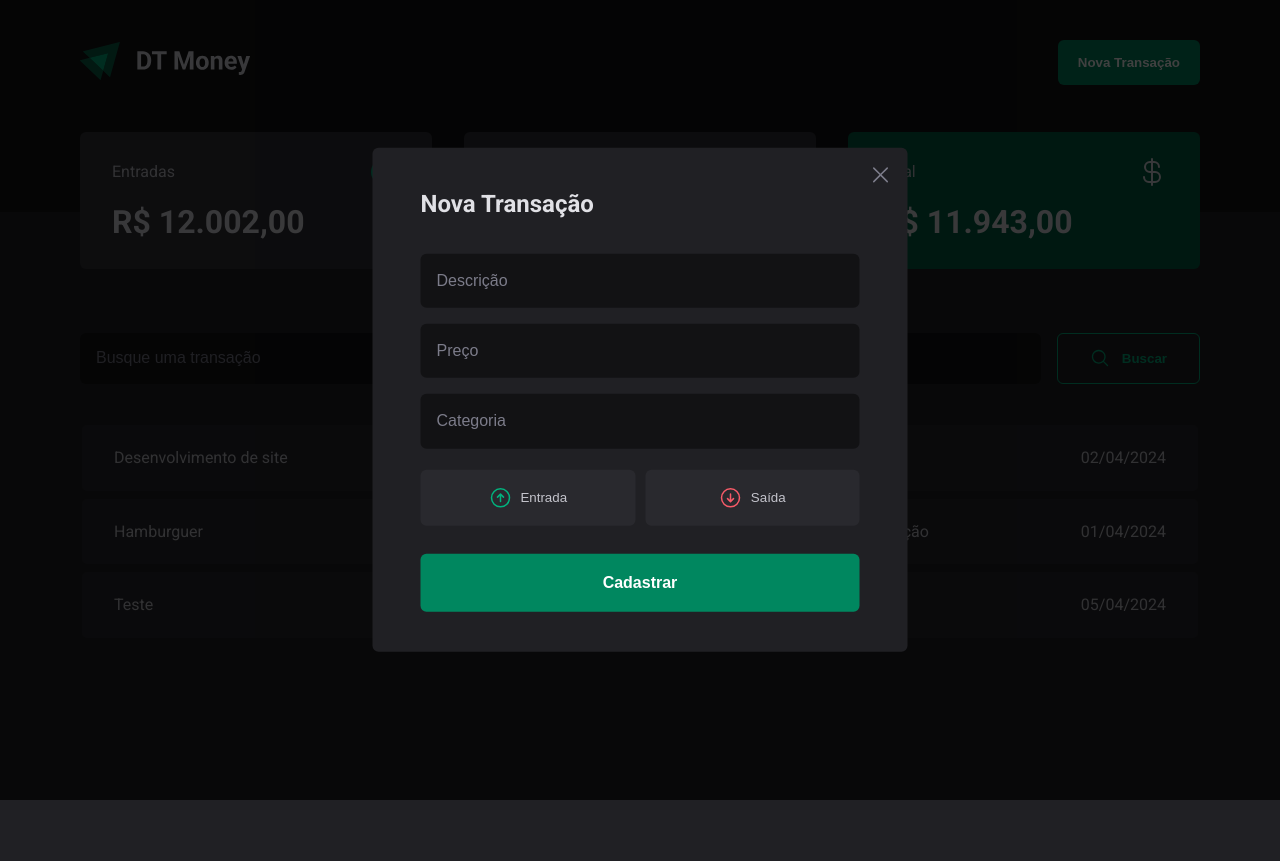
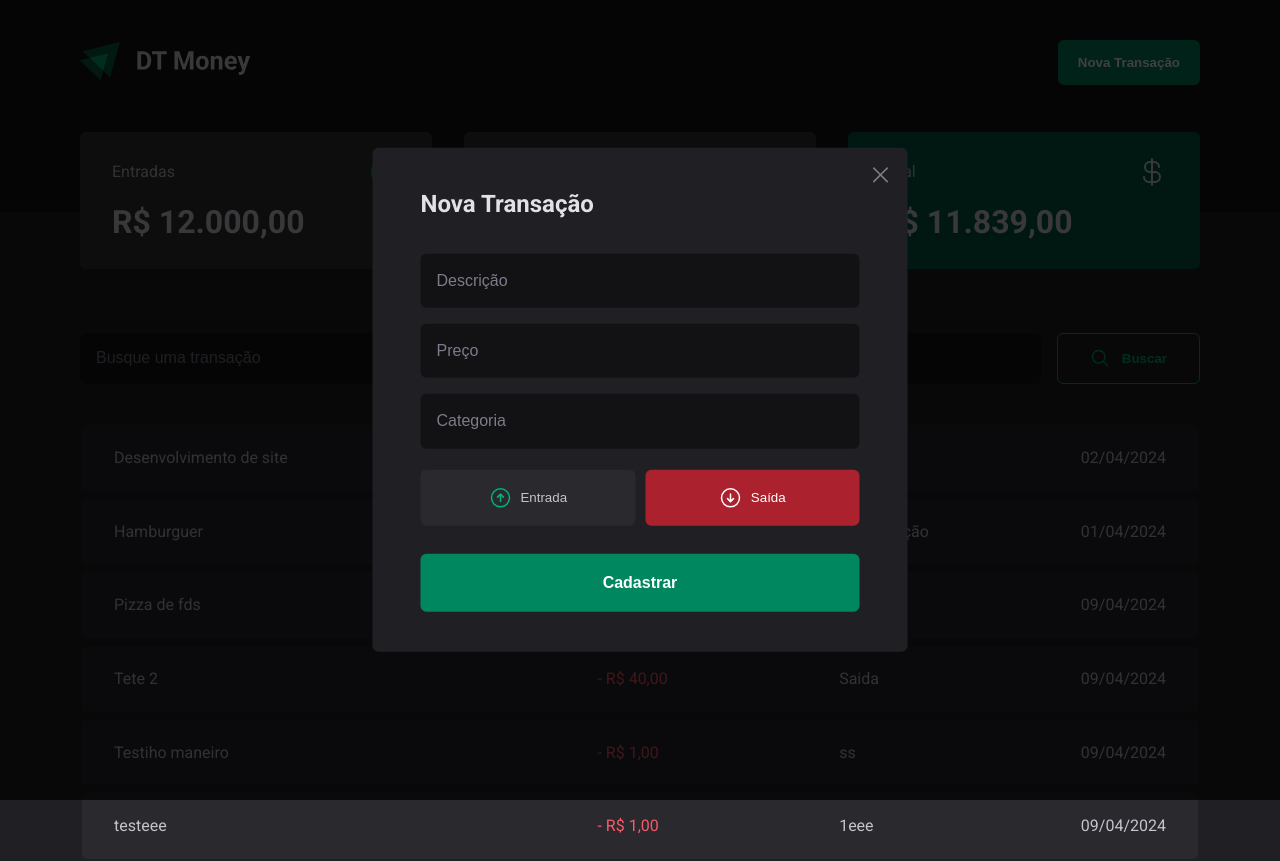
Before and after one commit to lucasfreittas/DTMoney, a React (Vite) app: page / in a window 1280 px wide. Both pictures are taken after a click on the button "Nova Transação". Before the commit the page ends 800 px from the top, so only its background shows below. Built offline with nearby package versions, Linux system fonts and the light colour scheme; data requests are answered from the project's data file.

Commit message:
feat: dtmoney

```diff
--- a/package.json
+++ b/package.json
@@ -11,13 +11,16 @@
     "preview": "vite preview"
   },
   "dependencies": {
+    "@hookform/resolvers": "^3.3.4",
     "@phosphor-icons/react": "^2.0.15",
     "@radix-ui/react-dialog": "^1.0.5",
     "@radix-ui/react-radio-group": "^1.1.3",
     "axios": "^1.6.8",
     "react": "^18.2.0",
     "react-dom": "^18.2.0",
-    "styled-components": "^6.1.8"
+    "react-hook-form": "^7.51.2",
+    "styled-components": "^6.1.8",
+    "zod": "^3.22.4"
   },
   "devDependencies": {
     "@types/react": "^18.2.66",
--- a/server.json
+++ b/server.json
@@ -17,12 +17,36 @@
       "createdAt": "2024-04-01T09:34:44.505Z"
     },
     {
-      "id": "2f08",
-      "description": "Teste",
-      "price": 2,
-      "category": "Teste",
-      "type": "income",
-      "createdAt": "2024-04-05T00:02:00.222Z"
+      "id": "dd3b",
+      "description": "Pizza de fds",
+      "price": 60,
+      "category": "Comida",
+      "type": "outcome",
+      "createdAt": "2024-04-09T00:08:13.798Z"
+    },
+    {
+      "id": "31f2",
+      "description": "Tete 2",
+      "price": 40,
+      "category": "Saida",
+      "type": "outcome",
+      "createdAt": "2024-04-09T00:22:59.010Z"
+    },
+    {
+      "id": "4ca8",
+      "description": "Testiho maneiro",
+      "price": 1,
+      "category": "ss",
+      "type": "outcome",
+      "createdAt": "2024-04-09T00:23:54.122Z"
+    },
+    {
+      "id": "b6a0",
+      "description": "testeee",
+      "price": 1,
+      "category": "1eee",
+      "type": "outcome",
+      "createdAt": "2024-04-09T00:27:36.686Z"
     }
   ]
 }
--- a/src/Components/Header/index.tsx
+++ b/src/Components/Header/index.tsx
@@ -3,19 +3,22 @@ import { NewTransactionModal } from "../NewTransactionModal";
 import * as Dialog from '@radix-ui/react-dialog';
 
 import DTMoneyLogo from '../../Assets/DTMoney-logo.svg'
+import { useTransactions } from "../../Contexts/useTransactions";
 
 export function Header(){
+    const { isModalOpen, switchModalState} = useTransactions();
+
     return(
         <HeaderContariner>
             <ContentContainer>
                 <img src={DTMoneyLogo} alt="" />
 
-                <Dialog.Root>
+                <Dialog.Root open={isModalOpen} onOpenChange={switchModalState}>
                     <Dialog.Trigger asChild>
-                        <button>Nova Transação</button>
+                        <button onClick={switchModalState}>Nova Transação</button>
                     </Dialog.Trigger>
 
-                    <NewTransactionModal />
+                    <NewTransactionModal/>
                 </Dialog.Root>
 
             </ContentContainer>
--- a/src/Components/NewTransactionModal/index.tsx
+++ b/src/Components/NewTransactionModal/index.tsx
@@ -4,21 +4,41 @@ import { ModalContent, Overlay, CloseButton, TransactionType, TransactionTypeBut
 import { ArrowCircleDown, ArrowCircleUp, X } from '@phosphor-icons/react';
 import { useTransactions } from '../../Contexts/useTransactions';
 
+import { Controller, useForm } from 'react-hook-form';
+import * as zod from 'zod';
+import { zodResolver } from '@hookform/resolvers/zod';
+import { useState } from 'react';
+
+const newTransactionsSchema = zod.object({
+    description: zod.string(),
+    price: zod.number(),
+    category: zod.string(),
+    type: zod.enum(['income', 'outcome']),
+});
+
+type NewTransactionsInputs = zod.infer<typeof newTransactionsSchema>
+
+
 export function NewTransactionModal(){
+
+    const {switchModalState } = useTransactions();
+
+    const { control, register, handleSubmit, reset} = useForm<NewTransactionsInputs>({
+        resolver: zodResolver(newTransactionsSchema),
+        defaultValues: {
+            type: 'outcome',
+        }
+    })
 
     const {addTransaction} = useTransactions();
 
-   function handleAddTransaction(){
-    const newTransaction = {
-            description: 'Teste',
-            price: 2,
-            category: 'Teste',
-            type: 'income'
+
+   function handleAddTransaction(data: NewTransactionsInputs){
+    addTransaction(data);
+    switchModalState();
+    reset();
    };
 
-    addTransaction(newTransaction)
-
-   };
     return(
             <Dialog.Portal>
                  <Overlay />
@@ -30,24 +50,34 @@ export function NewTransactionModal(){
                         <X size={24} />
                     </CloseButton>
 
-                    <form action="">
-                        <input type="text" placeholder='Descrição' required />
-                        <input type="number" placeholder='Preço' required />
-                        <input type="text" placeholder='Categoria' required />
-
-                        <TransactionType>
-                            <TransactionTypeButton variant='income' value='income'>
+                    <form onSubmit={handleSubmit(handleAddTransaction)}>
+                        <input type="text" placeholder='Descrição' required {...register('description')}/>
+                        <input type="number" placeholder='Preço' required {...register('price', {valueAsNumber: true})}/>
+                        <input type="text" placeholder='Categoria' required {...register('category')}/>
+                        <Controller
+                            control={control}
+                            name="type"
+                            render={({ field }) => {
+                            return (
+                                <TransactionType
+                                onValueChange={field.onChange}
+                                value={field.value}
+                                >
+                                <TransactionTypeButton variant='income' value='income' >
                                     <ArrowCircleUp size={24}/>
                                     Entrada
                                 </TransactionTypeButton>
 
-                            <TransactionTypeButton variant='outcome' value='outcome'>
+                                <TransactionTypeButton variant='outcome' value='outcome' defaultChecked>
                                     <ArrowCircleDown size={24}/>
                                     Saída
                                 </TransactionTypeButton>
                                 </TransactionType>
+                            )
+                            }}
+                        />
 
-                        <button type='submit' onClick={handleAddTransaction}>Cadastrar</button>
+                        <button type='submit'>Cadastrar</button>
                     </form>
                 </ModalContent>
             </Dialog.Portal>
--- a/src/Contexts/useTransactions.tsx
+++ b/src/Contexts/useTransactions.tsx
@@ -19,7 +19,10 @@ interface NewTransactionsType {
 
 interface UserTransactionsTypes{
     transactionsList: Transaction[],
-    addTransaction: (data: NewTransactionsType) => void
+    addTransaction: (data: NewTransactionsType) => void,
+    switchModalState: () => void,
+    isModalOpen: boolean,
+    fetchDataBaseTransactions: (query?: string) => Promise<void>,
 };
 
 interface UserTransactionsProviderProps{
@@ -31,12 +34,16 @@ export const TransactionsContext = createContext({} as UserTransactionsTypes);
 
 export function UserTransactionsProvider({children}:UserTransactionsProviderProps){
     const [ transactionsList, setTransactionsList ] = useState<Transaction[]>([])
+    const [ isModalOpen, setIsModalOpen ] = useState(false);
 
-    async function fetchDataBaseTransactions(){
-        const response = await api.get('dataBase');
+    async function fetchDataBaseTransactions(query?: string){
+        const response = await api.get('dataBase', {
+            params: {
+                q: query,
+              },
+        });
 
         setTransactionsList(response.data);
-        console.log(response.data)
     };
 
     async function addTransaction(data: NewTransactionsType){
@@ -54,6 +61,11 @@ export function UserTransactionsProvider({children}:UserTransactionsProviderProp
 
     };
 
+    function switchModalState(){
+        setIsModalOpen(!isModalOpen)
+    };
+
+
     useEffect(() => {
         fetchDataBaseTransactions();
     },[fetchDataBaseTransactions])
@@ -61,7 +73,10 @@ export function UserTransactionsProvider({children}:UserTransactionsProviderProp
     return(
         <TransactionsContext.Provider value={{
             transactionsList,
-             addTransaction
+             addTransaction,
+             switchModalState,
+             isModalOpen,
+             fetchDataBaseTransactions,
         }}>
             {children}
         </TransactionsContext.Provider>
--- a/src/Pages/Home/index.tsx
+++ b/src/Pages/Home/index.tsx
@@ -7,17 +7,35 @@ import { Dashboard } from '../../Components/Dashboard';
 import { useTransactions } from '../../Contexts/useTransactions';
 import { currencyFormater, dateFormater } from '../../Utils/formatter';
 
+import * as zod from 'zod'
+import { zodResolver } from '@hookform/resolvers/zod'
+import { useForm } from 'react-hook-form';
+
+
+const searchFormSchema = zod.object({
+    query: zod.string(),
+  })
+
+  type SearchFormInputs = zod.infer<typeof searchFormSchema>
 
 export function Home(){
-    const { transactionsList } = useTransactions();
+    const { transactionsList, fetchDataBaseTransactions } = useTransactions();
+
+    const { register, handleSubmit } = useForm<SearchFormInputs>({
+        resolver: zodResolver(searchFormSchema),
+      })
+
+      async function handleSearchTransactions(data: SearchFormInputs) {
+        await fetchDataBaseTransactions(data.query)
+      }
 
     return(
         <HomeContainer>
             <Header />
             <ContentContainer>
                 <Dashboard />
-                    <SearchContainer>
-                        <input type="text" placeholder='Busque uma transação' />
+                    <SearchContainer onSubmit={handleSubmit(handleSearchTransactions)}>
+                        <input type="text" placeholder='Busque uma transação' {...register('query')} />
                         <button> <MagnifyingGlass size={20}/>Buscar</button>
                     </SearchContainer>
                     <TableData>
--- a/src/Pages/Home/styles.ts
+++ b/src/Pages/Home/styles.ts
@@ -14,7 +14,7 @@ export const ContentContainer = styled.section`
 
 `;
 
-export const SearchContainer = styled.div`
+export const SearchContainer = styled.form`
     display: flex;
     gap: 1.6rem;
     width: 100%;
```
Also changed, not shown: 1 other file (tests, documents, lock files or other folders). Lines whose indentation alone changed are shown as unchanged.
